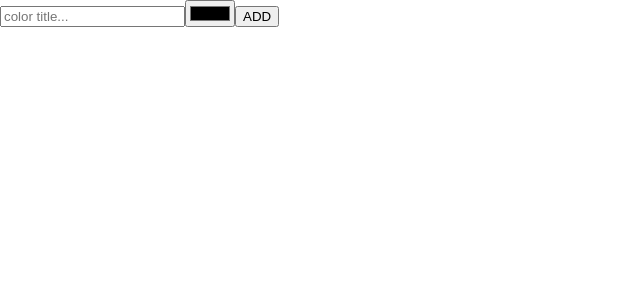
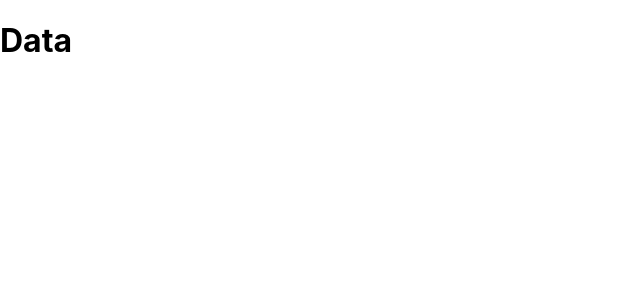
Before and after one commit to HariharanThavaa/LIL-React, a React (Create React App) app in the folder Exercise Files/Ch04/04_01/start/react-app/: page / in a window 1280 px wide. Shown: the top 300 px of the page, without its empty margins (0-640 px from the left). Built offline with nearby package versions, Linux system fonts and the light colour scheme.

Commit message:
HH-06-01: Fetching Data with Hooks.

```diff
--- a/Exercise Files/Ch04/04_01/start/react-app/src/App.js
+++ b/Exercise Files/Ch04/04_01/start/react-app/src/App.js
@@ -1,41 +1,11 @@
 import "./App.css";
-import { useState } from "react";
+import { useState, useEffect } from "react";
 
-function useInput(initialValue) {
-  const [value, setValue] =
-    useState(initialValue);
-  return [
-    {
-      value,
-      onChange: (e) => setValue(e.target.value)
-    },
-    () => setValue(initialValue)
-  ];
-}
+
 
 function App() {
-  const [titleProps, resetTitle] = useInput("");
-  const [colorProps, resetColor] =
-    useState("#000000");
-  const submit = (e) => {
-    e.preventDefault();
-    alert(
-      `${titleProps.value}, ${colorProps.value}`
-    );
-    resetTitle();
-    resetColor();
-  };
-  return (
-    <form onSubmit={submit}>
-      <input
-        {...titleProps}
-        type="text"
-        placeholder="color title..."
-      />
-      <input {...colorProps} type="color" />
-      <button>ADD</button>
-    </form>
-  );
+
+  return <h1>Data</h1>;
 }
 
 export default App;
```
Also changed, not shown: 1 other file (tests, documents, lock files or other folders).
